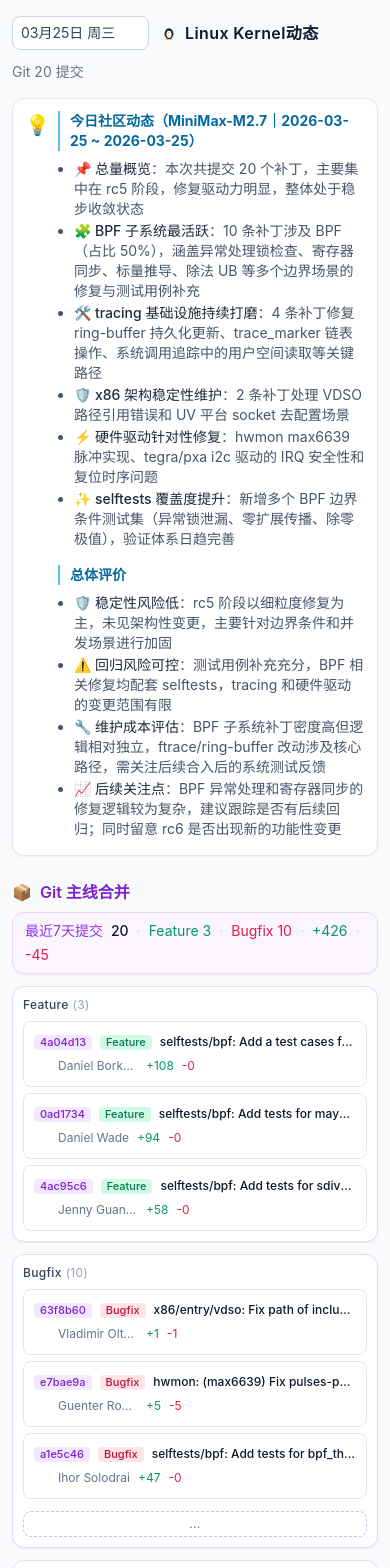
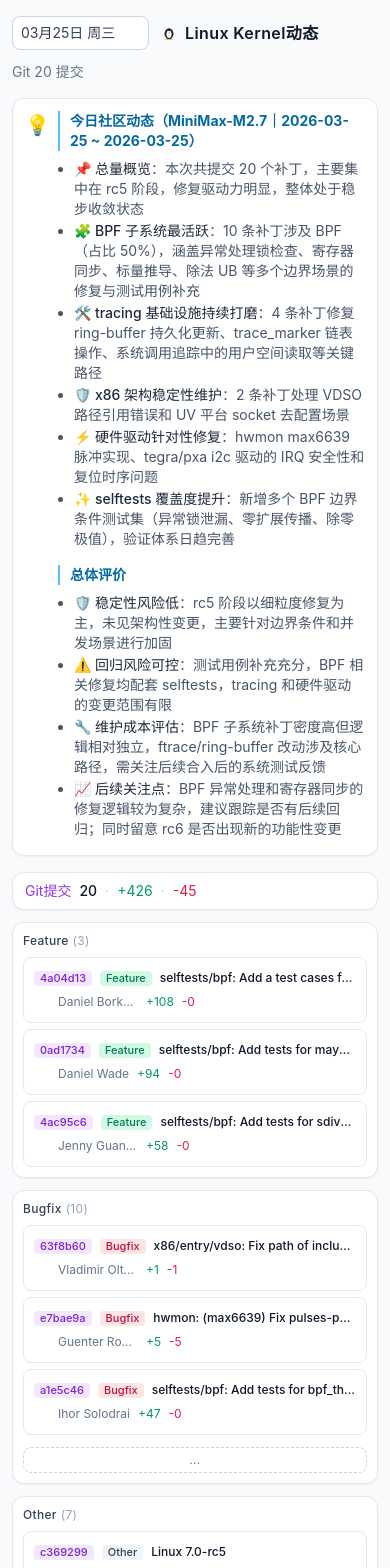
Before and after one commit to zouyipeng/openEyes, a Next.js app: page / in a window 390 px wide. Shown: the top 1568 px of the page. Built offline with nearby package versions, Linux system fonts and the light colour scheme.

Commit message:
feat: 合并显示LKML和Git提交数据

```diff
--- a/src/components/NewsDashboard.tsx
+++ b/src/components/NewsDashboard.tsx
@@ -35,138 +35,29 @@ function sortGitCommits(articles: any[]) {
   })
 }
 
-function LkmlTypeStatsBar({ articles }: { articles: any[] }) {
-  const stats = useMemo(() => {
-    let feature = 0
-    let bugfix = 0
-    let other = 0
-    let minTs = Number.POSITIVE_INFINITY
-    let maxTs = Number.NEGATIVE_INFINITY
-
-    const pickTs = (a: any) => {
-      const raw = a?.patchData?.date || a?.fetchedAt
-      if (!raw) return Number.NaN
-      const ts = new Date(raw).getTime()
-      return Number.isNaN(ts) ? Number.NaN : ts
-    }
-
-    for (const a of articles) {
-      const t = a.patchData?.type
-      if (t === 'feature') feature++
-      else if (t === 'bugfix') bugfix++
-      else other++
-
-      const ts = pickTs(a)
-      if (!Number.isNaN(ts)) {
-        if (ts < minTs) minTs = ts
-        if (ts > maxTs) maxTs = ts
-      }
-    }
-
-    const formatDate = (ts: number) =>
-      new Date(ts).toLocaleDateString('zh-CN', {
-        year: 'numeric',
-        month: '2-digit',
-        day: '2-digit',
-      })
-        .replace(/\//g, '-')
-        .replace(/\s/g, '')
-    const dateRange =
-      Number.isFinite(minTs) && Number.isFinite(maxTs)
-        ? `${formatDate(minTs)} ~ ${formatDate(maxTs)}`
-        : ''
-
-    return { total: articles.length, feature, bugfix, other, dateRange }
-  }, [articles])
-
-  if (stats.total === 0) return null
+function CombinedStatsBar({ lkmlCount, gitCount, gitAdditions, gitDeletions }: { lkmlCount: number; gitCount: number; gitAdditions: number; gitDeletions: number }) {
+  if (lkmlCount === 0 && gitCount === 0) return null
 
   return (
     <div className="mb-3 rounded-xl border border-slate-200 bg-white px-3 py-2 text-sm text-slate-700 shadow-sm">
       <div className="flex flex-wrap items-center gap-x-1 gap-y-1 sm:gap-x-0">
-        <span className="text-slate-500 mr-1 sm:mr-2">今日补丁</span>
-        <span className="text-slate-900 font-medium">{stats.total}</span>
-        <span className="text-slate-300 mx-1 sm:mx-2">·</span>
-        <span className="text-emerald-600">Feature {stats.feature}</span>
-        <span className="text-slate-300 mx-1 sm:mx-2">·</span>
-        <span className="text-rose-600">Bugfix {stats.bugfix}</span>
-        <span className="text-slate-300 mx-1 sm:mx-2">·</span>
-        <span className="text-slate-500">Other {stats.other}</span>
-        {stats.dateRange && (
+        {lkmlCount > 0 && (
           <>
-            <span className="text-slate-300 mx-1 sm:mx-2 hidden sm:inline">·</span>
-            <span className="text-slate-500 hidden sm:inline">{stats.dateRange}</span>
+            <span className="text-slate-500 mr-1 sm:mr-2">LKML补丁</span>
+            <span className="text-slate-900 font-medium">{lkmlCount}</span>
           </>
         )}
-      </div>
-    </div>
-  )
-}
-
-function GitCommitStatsBar({ articles }: { articles: any[] }) {
-  const stats = useMemo(() => {
-    let feature = 0
-    let bugfix = 0
-    let other = 0
-    let totalAdditions = 0
-    let totalDeletions = 0
-    let minTs = Number.POSITIVE_INFINITY
-    let maxTs = Number.NEGATIVE_INFINITY
-
-    for (const a of articles) {
-      const commit = a.gitCommitData
-      if (!commit) continue
-
-      const t = commit.type
-      if (t === 'feature') feature++
-      else if (t === 'bugfix') bugfix++
-      else other++
-
-      totalAdditions += commit.additions || 0
-      totalDeletions += commit.deletions || 0
-
-      const ts = new Date(commit.date).getTime()
-      if (!Number.isNaN(ts)) {
-        if (ts < minTs) minTs = ts
-        if (ts > maxTs) maxTs = ts
-      }
-    }
-
-    const formatDate = (ts: number) =>
-      new Date(ts).toLocaleDateString('zh-CN', {
-        year: 'numeric',
-        month: '2-digit',
-        day: '2-digit',
-      })
-        .replace(/\//g, '-')
-        .replace(/\s/g, '')
-    const dateRange =
-      Number.isFinite(minTs) && Number.isFinite(maxTs)
-        ? `${formatDate(minTs)} ~ ${formatDate(maxTs)}`
-        : ''
-
-    return { total: articles.length, feature, bugfix, other, totalAdditions, totalDeletions, dateRange }
-  }, [articles])
-
-  if (stats.total === 0) return null
-
-  return (
-    <div className="mb-3 rounded-xl border border-purple-200 bg-purple-50 px-3 py-2 text-sm text-slate-700 shadow-sm">
-      <div className="flex flex-wrap items-center gap-x-1 gap-y-1 sm:gap-x-0">
-        <span className="text-purple-600 mr-1 sm:mr-2">最近7天提交</span>
-        <span className="text-slate-900 font-medium">{stats.total}</span>
+        {lkmlCount > 0 && gitCount > 0 && (
           <span className="text-slate-300 mx-1 sm:mx-2">·</span>
-        <span className="text-emerald-600">Feature {stats.feature}</span>
+        )}
+        {gitCount > 0 && (
+          <>
+            <span className="text-purple-600 mr-1">Git提交</span>
+            <span className="text-slate-900 font-medium">{gitCount}</span>
             <span className="text-slate-300 mx-1 sm:mx-2">·</span>
-        <span className="text-rose-600">Bugfix {stats.bugfix}</span>
+            <span className="text-emerald-600">+{gitAdditions.toLocaleString()}</span>
             <span className="text-slate-300 mx-1 sm:mx-2">·</span>
-        <span className="text-emerald-600">+{stats.totalAdditions.toLocaleString()}</span>
-        <span className="text-slate-300 mx-1 sm:mx-2">·</span>
-        <span className="text-rose-600">-{stats.totalDeletions.toLocaleString()}</span>
-        {stats.dateRange && (
-          <>
-            <span className="text-slate-300 mx-1 sm:mx-2 hidden sm:inline">·</span>
-            <span className="text-slate-500 hidden sm:inline">{stats.dateRange}</span>
+            <span className="text-rose-600">-{gitDeletions.toLocaleString()}</span>
           </>
         )}
       </div>
@@ -188,7 +79,7 @@ function LkmlGroupedList({
   const grouped = useMemo(() => {
     const groups: Record<string, any[]> = { feature: [], bugfix: [], other: [] }
     for (const a of articles) {
-      const t = a.patchData?.type
+      const t = a.patchData?.type || a.gitCommitData?.type
       if (t === 'feature' || t === 'bugfix') groups[t].push(a)
       else groups.other.push(a)
     }
@@ -260,92 +151,6 @@ function LkmlGroupedList({
   )
 }
 
-function GitCommitGroupedList({
-  articles,
-  expanded,
-  onToggle,
-  activeAnchorId,
-}: {
-  articles: any[]
-  expanded: Record<string, boolean>
-  onToggle: (type: string) => void
-  activeAnchorId: string | null
-}) {
-  const grouped = useMemo(() => {
-    const groups: Record<string, any[]> = { feature: [], bugfix: [], other: [] }
-    for (const a of articles) {
-      const t = a.gitCommitData?.type
-      if (t === 'feature' || t === 'bugfix') groups[t].push(a)
-      else groups.other.push(a)
-    }
-    return groups
-  }, [articles])
-
-  return (
-    <div className="space-y-3">
-      {(Object.keys(TYPE_ORDER) as Array<'feature' | 'bugfix' | 'other'>).map(type => {
-        const list = grouped[type]
-        if (!list || list.length === 0) return null
-        const isExpanded = !!expanded[type]
-        const visible = list.slice(0, LKML_COLLAPSE_DEFAULT)
-        const hiddenCount = Math.max(0, list.length - LKML_COLLAPSE_DEFAULT)
-
-        return (
-          <div key={type} className="rounded-xl border border-purple-200 bg-white p-2.5 shadow-sm">
-            <div className="mb-2 flex items-center justify-between">
-              <div className="text-xs text-slate-700 tracking-wide">
-                <span className="font-medium">{TYPE_LABEL[type]}</span>
-                <span className="text-slate-400 ml-1">({list.length})</span>
-              </div>
-              {list.length > LKML_COLLAPSE_DEFAULT && isExpanded && (
-                <button
-                  onClick={() => onToggle(type)}
-                  className="rounded-md px-2 py-0.5 text-xs text-purple-600 hover:text-purple-700 hover:bg-purple-50 transition-colors"
-                >
-                  收起
-                </button>
-              )}
-            </div>
-            <div className="space-y-1.5">
-              {visible.map(article => (
-                <div key={article.id} className="lkml-fade-in">
-                  <LKMLPatchCard
-                    article={article}
-                    isJumpHighlighted={activeAnchorId === lkmlAnchorId(article.id)}
-                  />
-                </div>
-              ))}
-              {list.length > LKML_COLLAPSE_DEFAULT && (
-                <div className={`lkml-collapse-content ${isExpanded ? 'is-open' : ''}`}>
-                  <div className="space-y-1.5">
-                    {list.slice(LKML_COLLAPSE_DEFAULT).map(article => (
-                      <div key={article.id} className="lkml-fade-in">
-                        <LKMLPatchCard
-                          article={article}
-                          isJumpHighlighted={activeAnchorId === lkmlAnchorId(article.id)}
-                        />
-                      </div>
-                    ))}
-                  </div>
-                </div>
-              )}
-              {list.length > LKML_COLLAPSE_DEFAULT && !isExpanded && (
-                <button
-                  onClick={() => onToggle(type)}
-                  className="w-full rounded-lg border border-dashed border-purple-300 py-1 text-center text-xs tracking-wide text-slate-500 hover:text-purple-600 hover:border-purple-300 transition-colors"
-                  title={`展开其余 ${hiddenCount} 条`}
-                >
-                  ...
-                </button>
-              )}
-            </div>
-          </div>
-        )
-      })}
-    </div>
-  )
-}
-
 interface NewsDashboardProps {
   initialDate?: string
 }
@@ -399,12 +204,19 @@ export default function NewsDashboard({ initialDate }: NewsDashboardProps) {
 
   const articles = useMemo(() => {
     if (!dayData?.articles) return []
-    return sortLinuxKernelArticles(dayData.articles.filter((a: any) => a.patchData))
+    const lkmlArticles = dayData.articles.filter((a: any) => a.patchData)
+    const gitArticles = dayData.articles.filter((a: any) => a.gitCommitData)
+    return [...sortLinuxKernelArticles(lkmlArticles), ...sortGitCommits(gitArticles)]
   }, [dayData])
 
-  const gitCommits = useMemo(() => {
-    if (!dayData?.articles) return []
-    return sortGitCommits(dayData.articles.filter((a: any) => a.gitCommitData))
+  const lkmlCount = useMemo(() => {
+    if (!dayData?.articles) return 0
+    return dayData.articles.filter((a: any) => a.patchData).length
+  }, [dayData])
+
+  const gitCount = useMemo(() => {
+    if (!dayData?.articles) return 0
+    return dayData.articles.filter((a: any) => a.gitCommitData).length
   }, [dayData])
 
   const summary = dayData?.summary || ''
@@ -562,9 +374,9 @@ export default function NewsDashboard({ initialDate }: NewsDashboardProps) {
             </h1>
           </div>
           <span className="text-sm text-slate-500 sm:text-right">
-            {articles.length > 0 && <span>LKML {articles.length} 篇</span>}
-            {articles.length > 0 && gitCommits.length > 0 && <span className="mx-1">·</span>}
-            {gitCommits.length > 0 && <span>Git {gitCommits.length} 提交</span>}
+            {lkmlCount > 0 && <span>LKML {lkmlCount} 篇</span>}
+            {lkmlCount > 0 && gitCount > 0 && <span className="mx-1">·</span>}
+            {gitCount > 0 && <span>Git {gitCount} 提交</span>}
           </span>
         </div>
 
@@ -579,7 +391,7 @@ export default function NewsDashboard({ initialDate }: NewsDashboardProps) {
           </div>
         )}
 
-        {articles.length === 0 && gitCommits.length === 0 ? (
+        {articles.length === 0 ? (
           <div className="text-center py-12 sm:py-16">
             <div className="text-4xl sm:text-5xl mb-4">📭</div>
             <h3 className="text-base font-medium text-slate-700 mb-2">暂无内容</h3>
@@ -587,9 +399,12 @@ export default function NewsDashboard({ initialDate }: NewsDashboardProps) {
           </div>
         ) : (
           <>
-            {articles.length > 0 && (
-              <>
-                <LkmlTypeStatsBar articles={articles} />
+            <CombinedStatsBar
+              lkmlCount={lkmlCount}
+              gitCount={gitCount}
+              gitAdditions={articles.reduce((sum: number, a: any) => sum + (a.gitCommitData?.additions || 0), 0)}
+              gitDeletions={articles.reduce((sum: number, a: any) => sum + (a.gitCommitData?.deletions || 0), 0)}
+            />
             <LkmlGroupedList
               articles={articles}
               expanded={expandedTypeMap}
@@ -600,27 +415,6 @@ export default function NewsDashboard({ initialDate }: NewsDashboardProps) {
             />
           </>
         )}
-            {gitCommits.length > 0 && (
-              <>
-                <div className="mt-6 mb-2">
-                  <h2 className="text-base font-semibold text-purple-700 flex items-center gap-2">
-                    <span>📦</span>
-                    <span>Git 主线合并</span>
-                  </h2>
-                </div>
-                <GitCommitStatsBar articles={gitCommits} />
-                <GitCommitGroupedList
-                  articles={gitCommits}
-                  expanded={expandedTypeMap}
-                  activeAnchorId={activeAnchorId}
-                  onToggle={(type) =>
-                    setExpandedTypeMap(prev => ({ ...prev, [type]: !prev[type] }))
-                  }
-                />
-              </>
-            )}
-          </>
-        )}
       </div>
     </div>
   )
```
Lines whose indentation alone changed are shown as unchanged.
